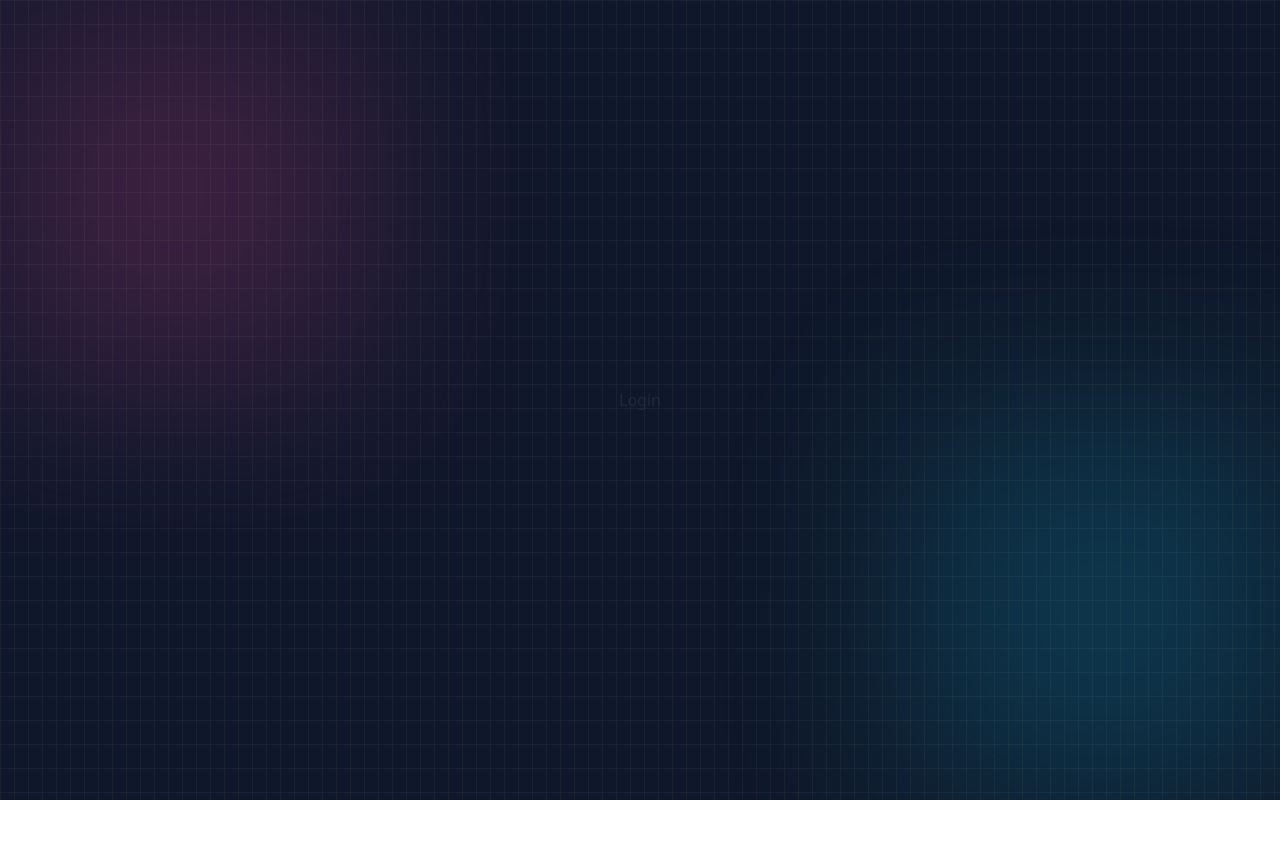
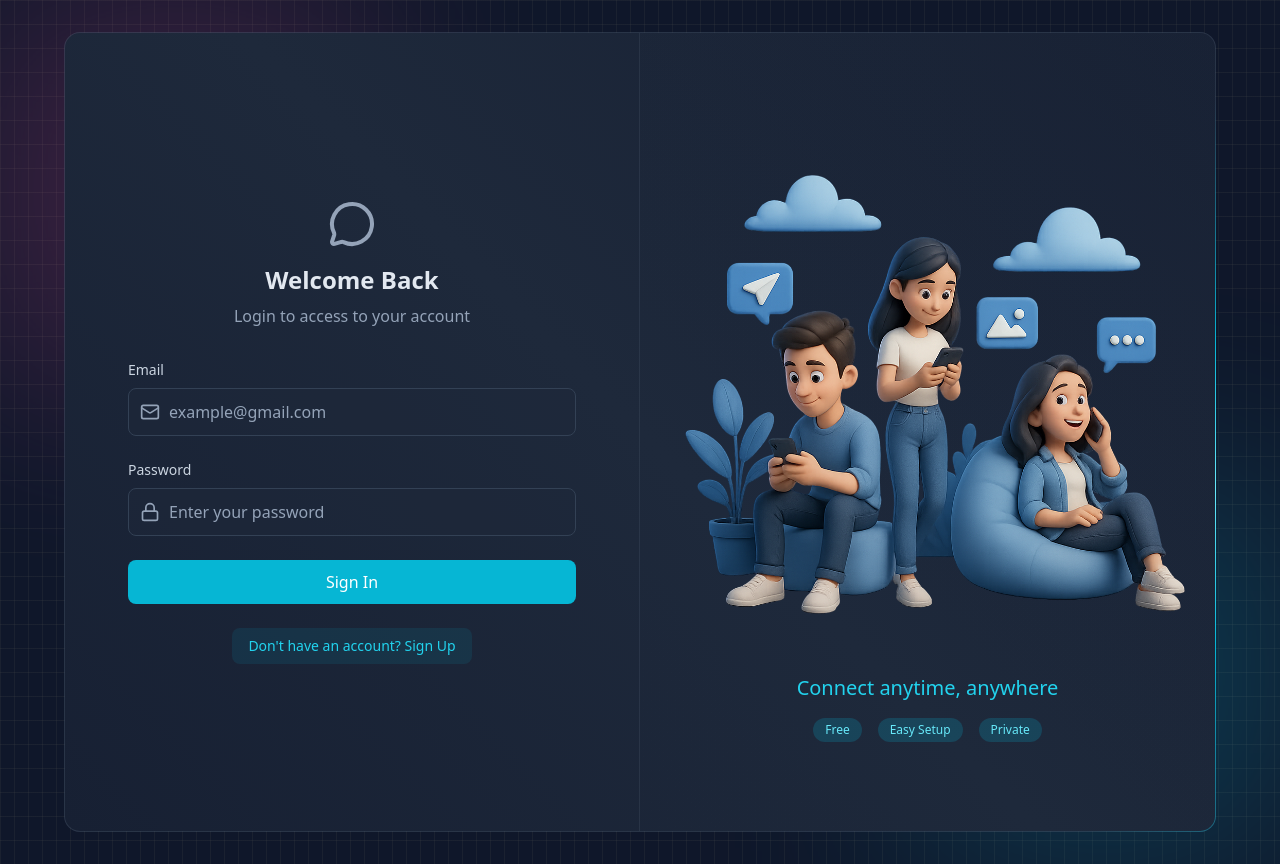
Before and after one commit to Charanteja2006/chatnode, a React app in the folder frontend/: page /login in a window 1280 px wide. Before the commit the page ends 800 px from the top, so only its background shows below. Built offline with nearby package versions, Linux system fonts and the light colour scheme; no server answers; the HTML template or start-up script is replaced by a standard one.

Commit message:
implemented login page

```diff
--- a/frontend/src/pages/LoginPage.jsx
+++ b/frontend/src/pages/LoginPage.jsx
@@ -1,13 +1,113 @@
-import React from 'react'
+import React, { useState } from 'react'
+import BorderAnimatedContainer from '../components/BorderAnimatedContainer.jsx';
 import { useAuthStore } from '../store/useAuthStore';
+import { MessageCircleIcon, LockIcon, MailIcon, LoaderIcon } from "lucide-react";
+import { Link } from "react-router";
 
 function LoginPage() {
 
+  const [formData,setFormData] = useState({email: "",password:""});
+  const {login,isLogginIn} = useAuthStore();
+
+
+  const handleSubmit = (e) => {
+    e.preventDefault();
+    login(formData);
+  };
+
   return (
-    <div>
-      Login
+    <div className='w-full flex items-center justify-center p-4 bg-slate-900'>
+      <div className='relative w-full max-w-6xl md:h-[800px] h-[650px]'>
+        <BorderAnimatedContainer>
+            <div className='w-full flex flex-col md:flex-row'>
+              {/* FORM CLOUMN - LEFT SIDE */}
+              <div className='md:w-1/2 p-8 flex items-center justify-center md:border-r border-slate-600/30'>
+                <div className='w-full max-w-md'>
+                  {/* HEADING TEXT */}
+                  <div className="text-center mb-8">
+                    <MessageCircleIcon className="w-12 h-12 mx-auto text-slate-400 mb-4" />
+                    <h2 className="text-2xl font-bold text-slate-200 mb-2">Welcome Back</h2>
+                    <p className="text-slate-400">Login to access to your account</p>
+                  </div>
+
+                  {/* FORM */}
+                  <form onSubmit={handleSubmit} className="space-y-6">
+
+                    {/* EMAIL INPUT */}
+                    <div>
+                      <label className="auth-input-label">Email</label>
+                      <div className="relative">
+                        <MailIcon className="auth-input-icon" />
+
+                        <input
+                          type="email"
+                          value={formData.email}
+                          onChange={(e) => setFormData({ ...formData, email: e.target.value })}
+                          className="input"
+                          placeholder="example@gmail.com"
+                        />
+                      </div>
+                    </div>
+
+                    {/* PASSWORD INPUT */}
+                    <div>
+                      <label className="auth-input-label">Password</label>
+                      <div className="relative">
+                        <LockIcon className="auth-input-icon" />
+
+                        <input
+                          type="password"
+                          value={formData.password}
+                          onChange={(e) => setFormData({ ...formData, password: e.target.value })}
+                          className="input"
+                          placeholder="Enter your password"
+                        />
+                      </div>
+                    </div>
+
+                    {/* SUBMIT BUTTON */}
+                    <button className="auth-btn" type="submit" disabled={isLogginIn}>
+                      {isLogginIn ? (
+                        <LoaderIcon className="w-full h-5 animate-spin text-center" />
+                      ) : (
+                        "Sign In"
+                      )}
+                    </button>
+                  </form>
+
+                  <div className="mt-6 text-center">
+                    <Link to="/signup" className="auth-link">
+                      Don't have an account? Sign Up
+                    </Link>
+                  </div>
+
+                </div>
+              </div>
+
+              {/* FORM ILLUSTRATION - RIGHT SIDE */}
+              <div className="hidden md:w-1/2 md:flex items-center justify-center p-6 bg-gradient-to-bl from-slate-800/20 to-transparent">
+                <div>
+                  <img
+                    src="/login.png"
+                    alt="People using mobile devices"
+                    className="w-full h-auto object-contain"
+                  />
+                  <div className="mt-6 text-center">
+                    <h3 className="text-xl font-medium text-cyan-400">Connect anytime, anywhere</h3>
+
+                    <div className="mt-4 flex justify-center gap-4">
+                      <span className="auth-badge">Free</span>
+                      <span className="auth-badge">Easy Setup</span>
+                      <span className="auth-badge">Private</span>
+                    </div>
+                  </div>
+                </div>
+              </div>
+            </div>
+        </BorderAnimatedContainer>
+      </div>
     </div>
   )
 }
 
-export default LoginPage
+export default LoginPage;
--- a/frontend/src/pages/SignUpPage.jsx
+++ b/frontend/src/pages/SignUpPage.jsx
@@ -58,7 +58,7 @@
                           value={formData.email}
                           onChange={(e) => setFormData({ ...formData, email: e.target.value })}
                           className="input"
-                          placeholder="johndoe@gmail.com"
+                          placeholder="example@gmail.com"
                         />
                       </div>
                     </div>
--- a/frontend/src/store/useAuthStore.js
+++ b/frontend/src/store/useAuthStore.js
@@ -6,6 +6,7 @@
     authUser: null,
     isCheckingAuth: true,
     isSigningUp: false,
+    isLogginIn: false,
 
     checkAuth: async ()=> {
         try{
@@ -34,7 +35,36 @@
         } finally{
             set({isSigningUp: false})
         }
-    }
+    },
 
+    login: async(data) => {
+        set({isLogginIn:true})
+        try{
+            const res = await axiosInstance.post("/auth/login",data);
+            set({authUser: res.data});
 
-}))
+            toast.success("Logged in successfully!")
+
+        } catch(error){
+            toast.error(error.response.data.message);
+
+        } finally{
+            set({isLogginIn: false})
+        }
+    },
+
+    logout: async()=>{
+        try{
+
+            await axiosInstance.post("/auth/logout");
+            set({authUser: null});
+
+            toast.success("Logges out successfully");
+
+        } catch(error){
+            toast.error("Error logging out");
+            console.log("Logout error: ",error);
+        }
+    },
+
+}));
```
